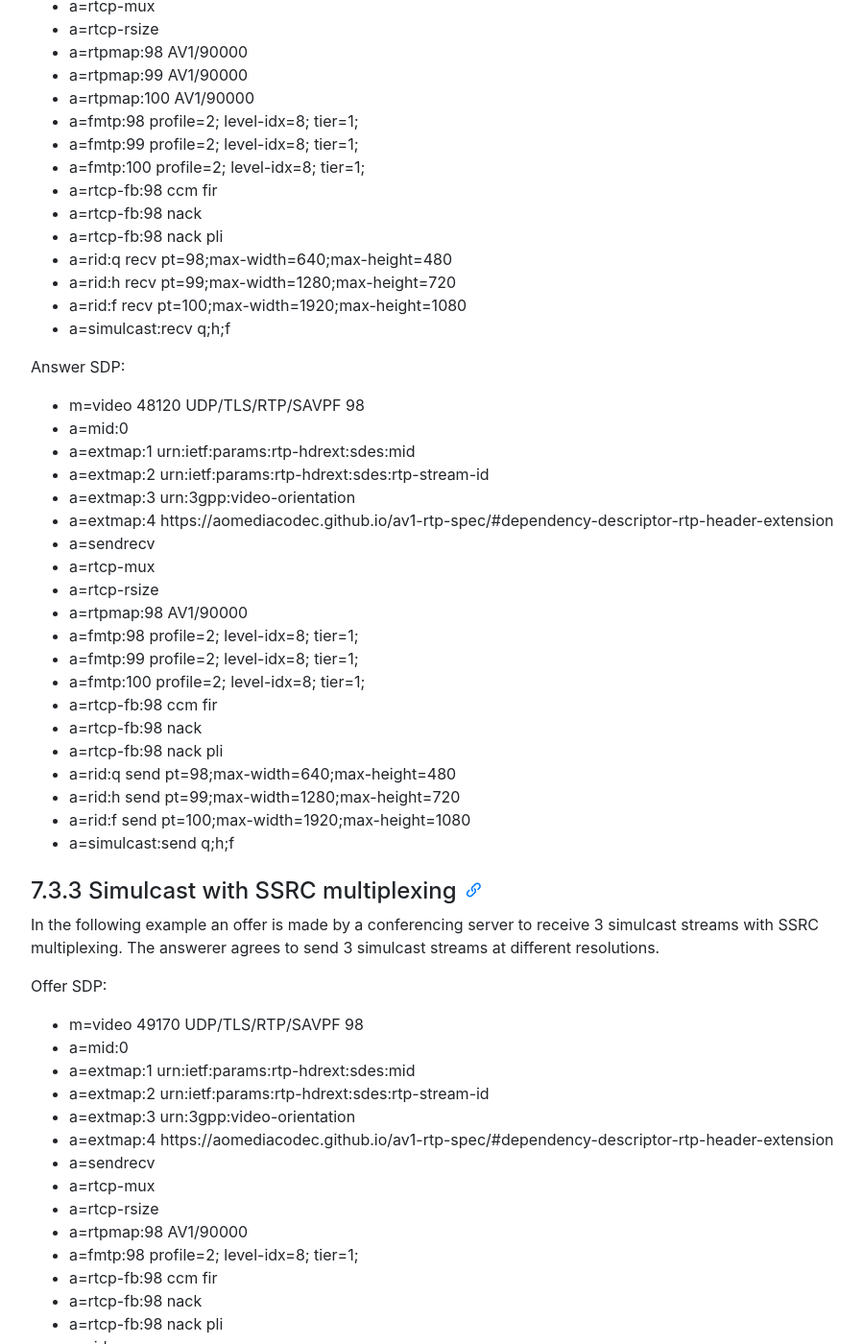
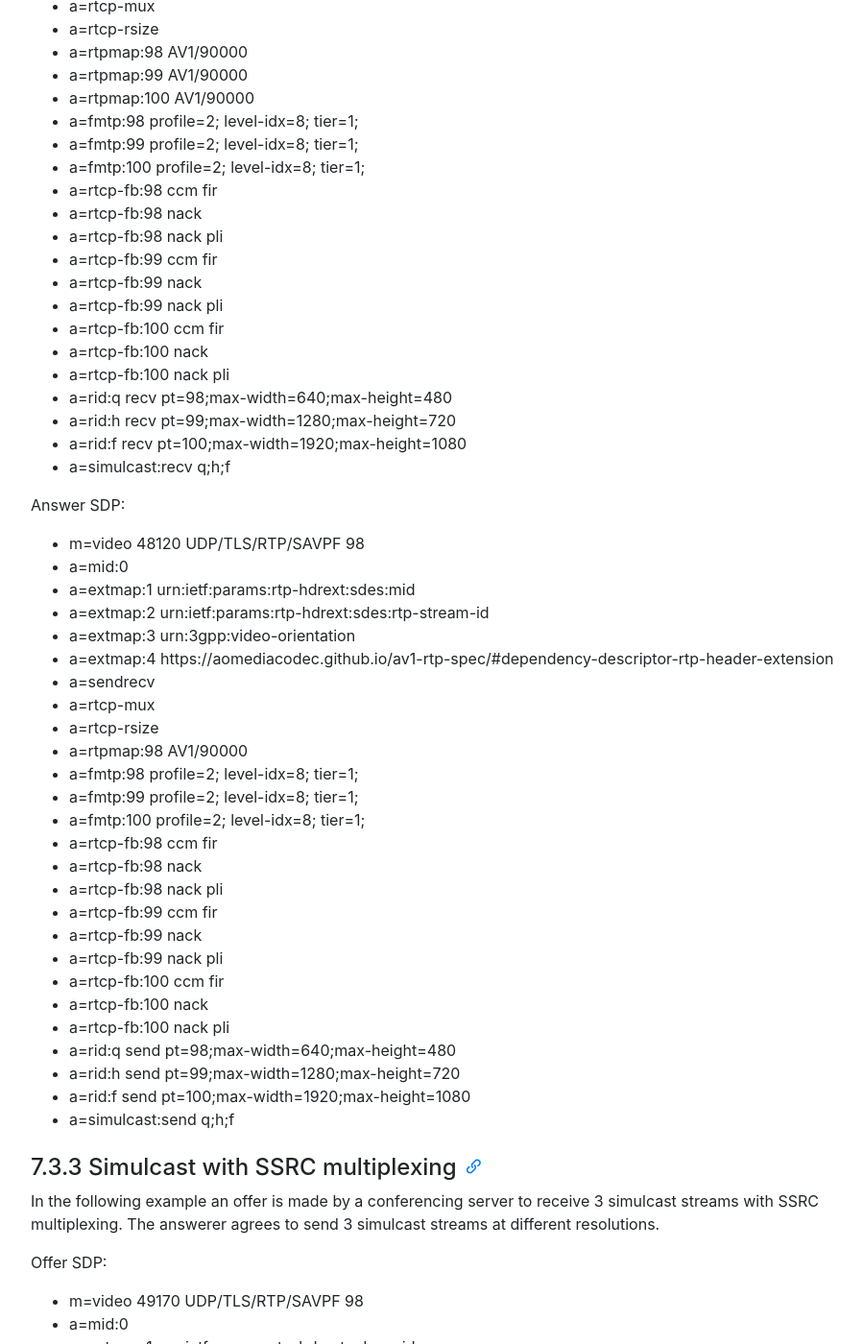
Before and after one commit to AOMediaCodec/av1-rtp-spec, a Jekyll site: the page built from index.md, in a window 1280 px wide and 1400 px high, scrolled down 12725 px. Shown: the whole window at 96% size, without its empty margins (53-952 px from the left). Built offline with Jekyll 4.4.1, drawn with Linux system fonts in a browser that asks for light colours; nearby versions of some CDN libraries.

Commit message:
Add RTCP lines

```diff
--- a/av1-rtp-spec.md
+++ b/av1-rtp-spec.md
@@ -431,6 +431,12 @@ Offer SDP:
 * a=rtcp-fb:98 ccm fir
 * a=rtcp-fb:98 nack
 * a=rtcp-fb:98 nack pli
+* a=rtcp-fb:99 ccm fir
+* a=rtcp-fb:99 nack
+* a=rtcp-fb:99 nack pli
+* a=rtcp-fb:100 ccm fir
+* a=rtcp-fb:100 nack
+* a=rtcp-fb:100 nack pli
 * a=rid:q recv pt=98;max-width=640;max-height=480
 * a=rid:h recv pt=99;max-width=1280;max-height=720
 * a=rid:f recv pt=100;max-width=1920;max-height=1080
@@ -453,6 +459,12 @@ Answer SDP:
 * a=rtcp-fb:98 ccm fir
 * a=rtcp-fb:98 nack
 * a=rtcp-fb:98 nack pli
+* a=rtcp-fb:99 ccm fir
+* a=rtcp-fb:99 nack
+* a=rtcp-fb:99 nack pli
+* a=rtcp-fb:100 ccm fir
+* a=rtcp-fb:100 nack
+* a=rtcp-fb:100 nack pli
 * a=rid:q send pt=98;max-width=640;max-height=480
 * a=rid:h send pt=99;max-width=1280;max-height=720
 * a=rid:f send pt=100;max-width=1920;max-height=1080
```
